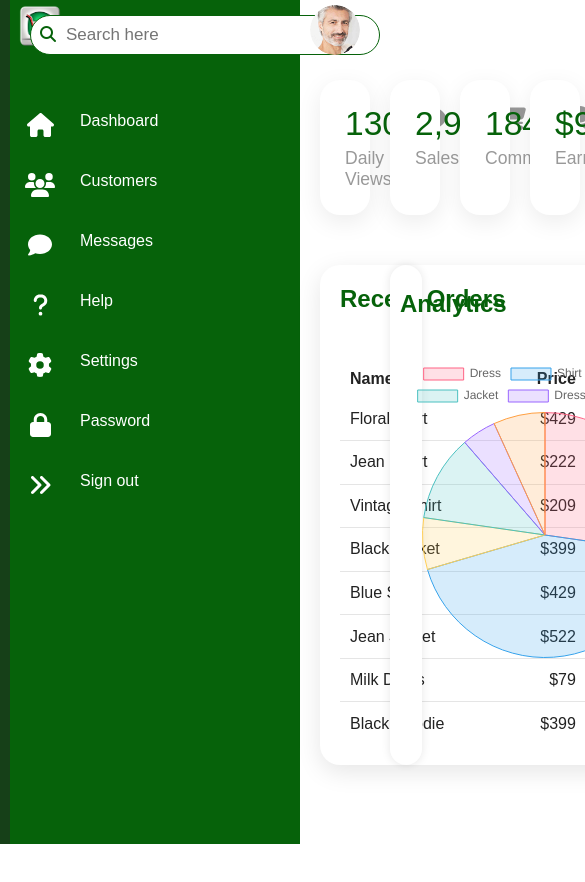
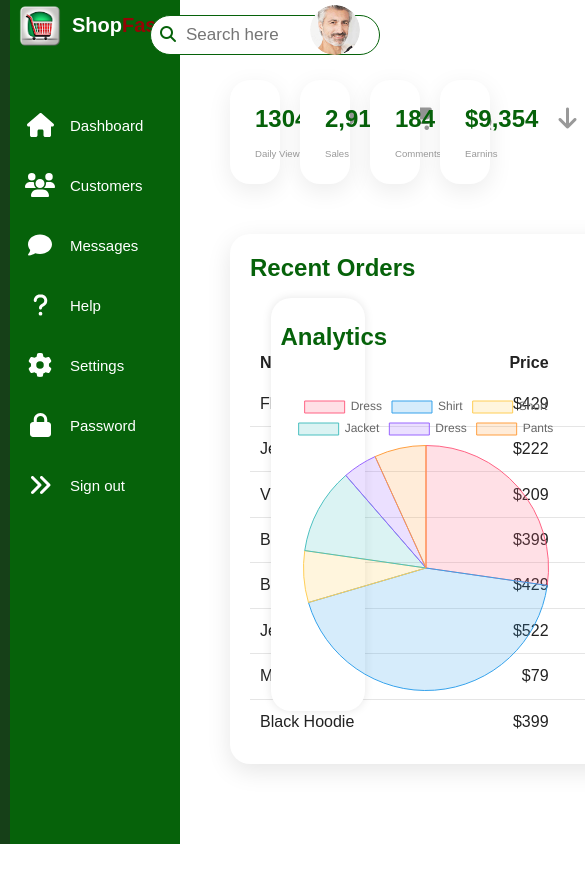
Before and after one commit to Deewan10/adminshop, a React (Create React App) app: page / in a window 390 px wide. Shown: the top 882 px of the page, 585 px wide, since content can reach past the window. Built offline with nearby package versions, Linux system fonts and the light colour scheme.

Commit message:
tablet screen

```diff
--- a/src/styles.css
+++ b/src/styles.css
@@ -471,3 +471,110 @@ body {
     margin: 20px 0;
     width: 35%;
   }
+
+
+
+
+@media (max-width: 950px) {
+    .nav {
+        width: 180px;
+    }
+    .nav h3 {
+        align-items: center;
+        display: flex;
+        font-size: 20px;
+        margin-left: 7px;
+    }
+    .nav ul li a .title {
+        padding: 5px 0px;
+        height: 60px;
+        font-size: 15px;
+    }
+
+    .toggle {
+        left: 180px;
+        margin-left: 5px;
+    }
+    .toggle.active {
+        margin-left: 55px;
+    }
+    .main.active .user {
+        top: 0;
+        right: 10px;
+        padding-left: 20px;
+    }
+    .search {
+        width: 450px;
+        margin-left: 120px;
+    }
+    .cardBox {
+        margin-left: -90px;
+    }
+
+    .cardBox .card {
+        position: relative;
+        background-color: white;
+        padding: 25px;
+        width: 30%;
+    }
+
+    .main.active .cardBox .card .iconbx {
+        padding-left: 0px;
+    }
+    .main.active .cardBox .card {
+        position: relative;
+        background-color: white;
+        padding: 25px 15px;
+        width: 22%;
+    }
+
+    .cardBox .card .num {
+        font-size: 1.5rem;
+        font-weight: 600;
+    }
+    .cardBox .card .cardname {
+        font-size: 0.6rem;
+        margin-top: 15px;
+    }
+    .cardBox .card .iconbx {
+        font-size: 1.5rem;
+        padding-left: 20px;
+    }
+    .details1 {
+        flex-wrap: wrap;
+    }
+    .details {
+        width: 100%;
+        padding: 20px;
+        display: grid;
+        grid-template-columns: 2fr 1fr;
+        gap: 20px;
+        margin-left: -90px;
+    }
+    .details .recent {
+        min-height: 530px;
+        min-width: 680px;
+        padding: 20px;
+        border-radius: 20px;
+    }
+    .main.active .details .recent {
+        min-width: 800px;
+    }
+    .main.active {
+        justify-content: center;
+        align-items: center;
+        left: 70px;
+    }
+
+    .pie-container {
+        width: 105%;
+        padding: 20px 5px;
+        margin-top: 20px;
+        margin-left: -68px;
+        height: auto;
+    }
+    .main.active .pie-container {
+        width: 91%;
+        margin-left: 35px;
+    }
+}
```
